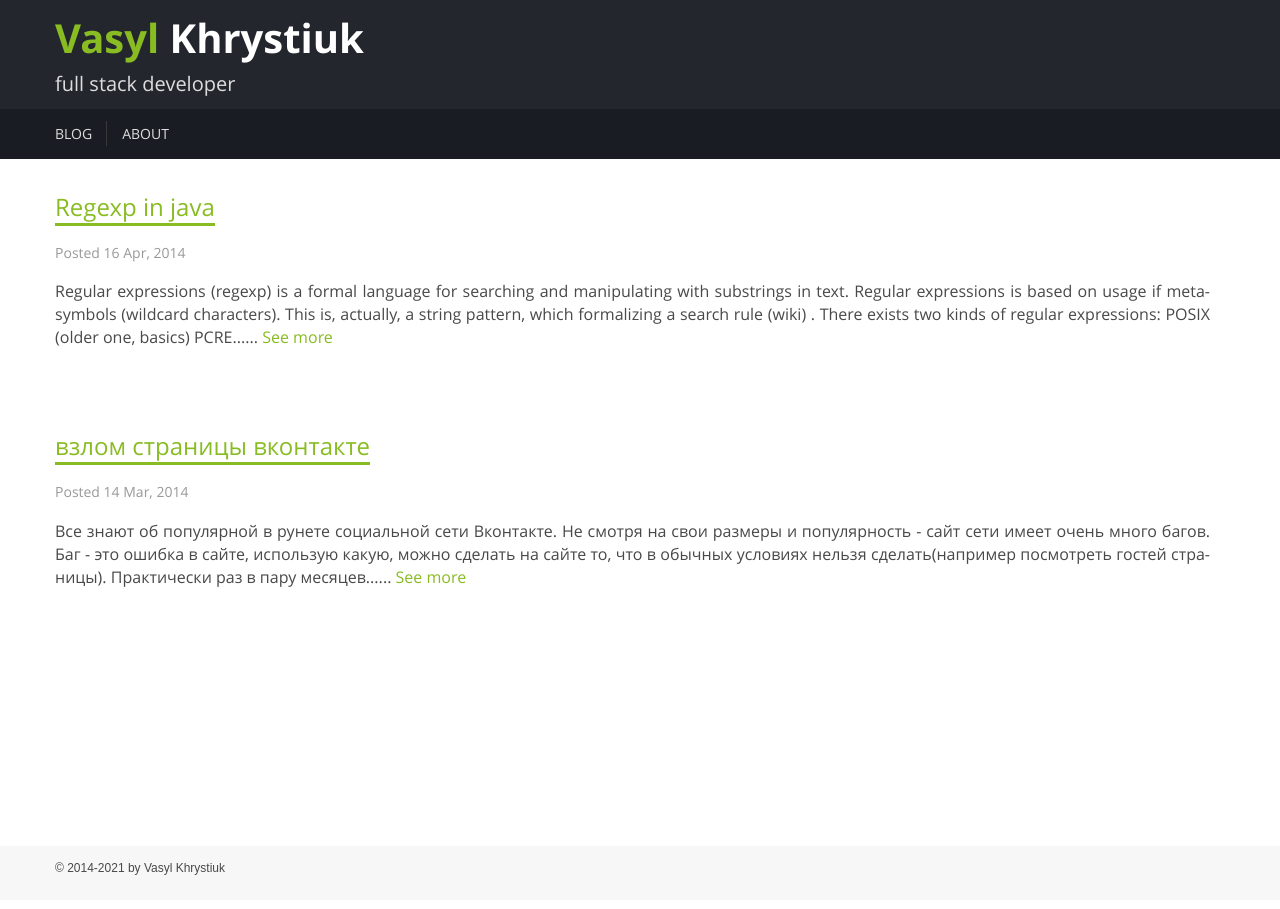
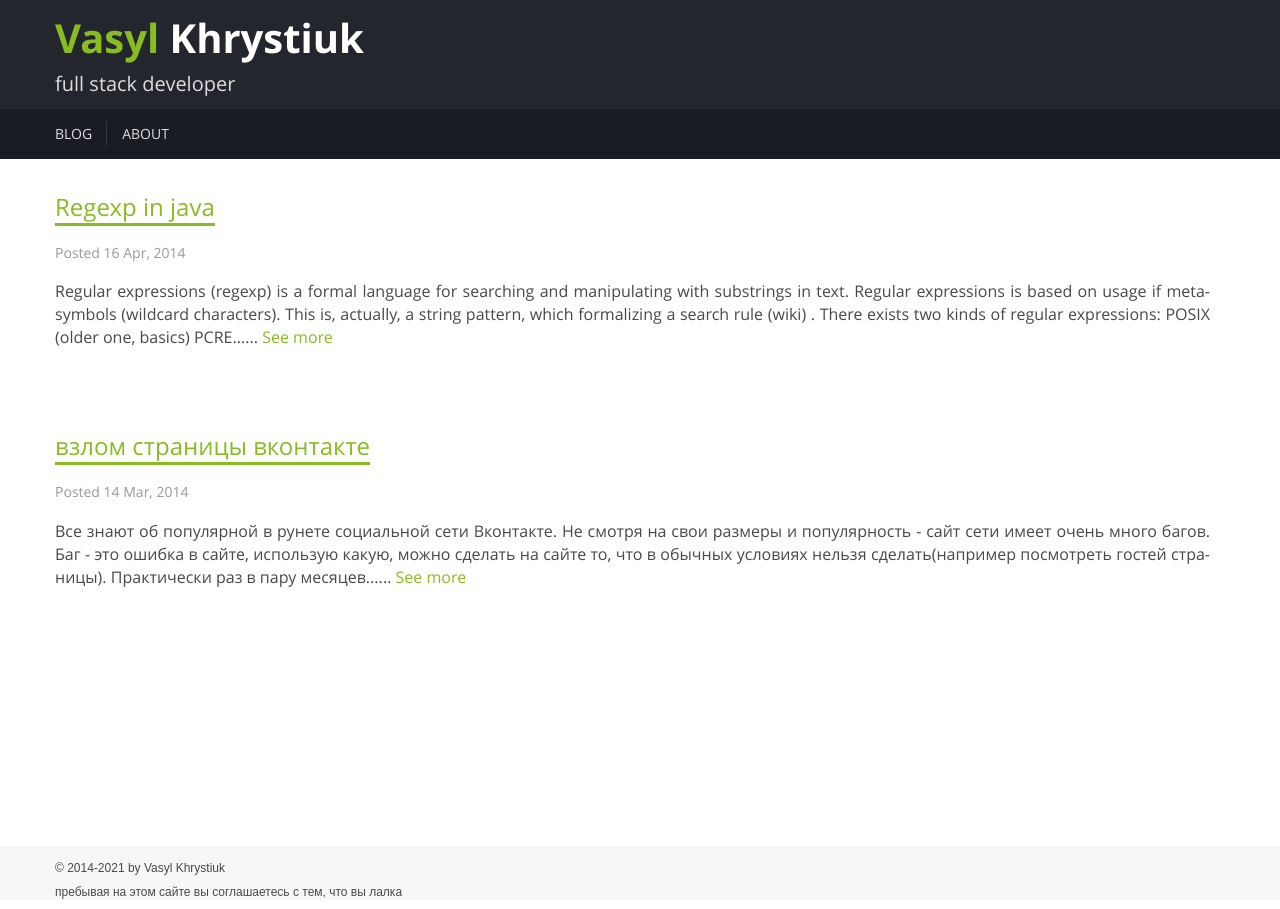
Before and after one commit to msangel/msangel.github.io, a Jekyll site: the page built from index.html, in a window 1280 px wide. Built offline with Jekyll 4.4.1, drawn with Linux system fonts in a browser that asks for light colours; comment, search, counter and statistics services are not loaded.

Commit message:
Update default.html

```diff
--- a/_layouts/default.html
+++ b/_layouts/default.html
@@ -48,6 +48,7 @@
           <div class="col-md-12">
             <div class="copyright">
               <p><a href="https://github.com/msangel/msangel.github.io" target="_self">©</a> 2014-{{ 'now' | date: "%Y" }} by Vasyl Khrystiuk</p>
+              <p>пребывая на этом сайте вы соглашаетесь с тем, что вы лалка</p>
             </div>
           </div>
         </div>
```
